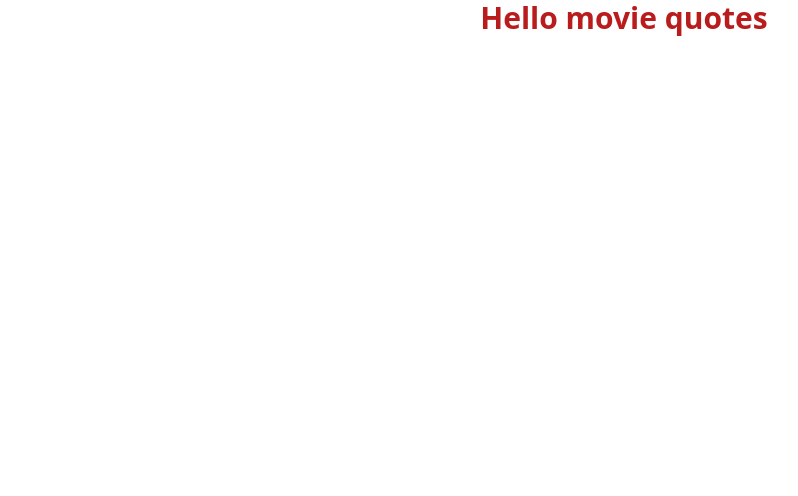
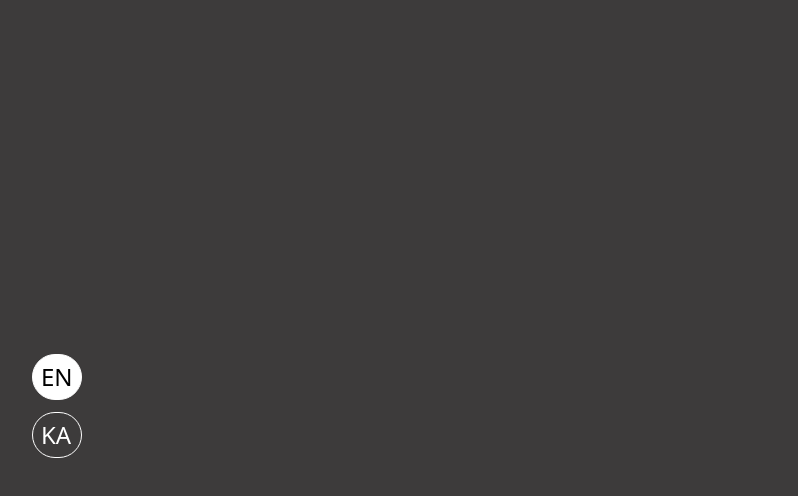
Before and after one commit to kenke11/movie-quotes, a React (Create React App) app: page / in a window 1280 px wide. Shown: the top 496 px of the page, without its empty margins (16-814 px from the left). Built offline with nearby package versions, Linux system fonts and the light colour scheme.

Commit message:
style: language change nav

```diff
--- a/src/App.js
+++ b/src/App.js
@@ -1,10 +1,17 @@
-import React from "react";
+import React, {Fragment} from "react";
 
 function App() {
   return (
-    <div className="flex justify-center">
-      <h1 className='font-semibold text-3xl text-red-700'>Hello movie quotes</h1>
-    </div>
+    <Fragment>
+      <div class="fixed flex flex-col items-center justify-center h-screen ml-12">
+        <nav>
+          <ul>
+            <li className="text-2xl border border-white mt-3 rounded-full px-2 py-1.5 text-black bg-white cursor-pointer">EN</li>
+            <li className="text-2xl border border-white mt-3 rounded-full px-2 py-1.5 text-white cursor-pointer">KA</li>
+          </ul>
+        </nav>
+      </div>
+    </Fragment>
   );
 }
 
--- a/src/index.css
+++ b/src/index.css
@@ -1,3 +1,7 @@
 @tailwind base;
 @tailwind components;
 @tailwind utilities;
+
+html{
+    background: #3D3B3B;
+}
```
Also changed, not shown: src/components/changeLanguageNav/Nav.js (added).
